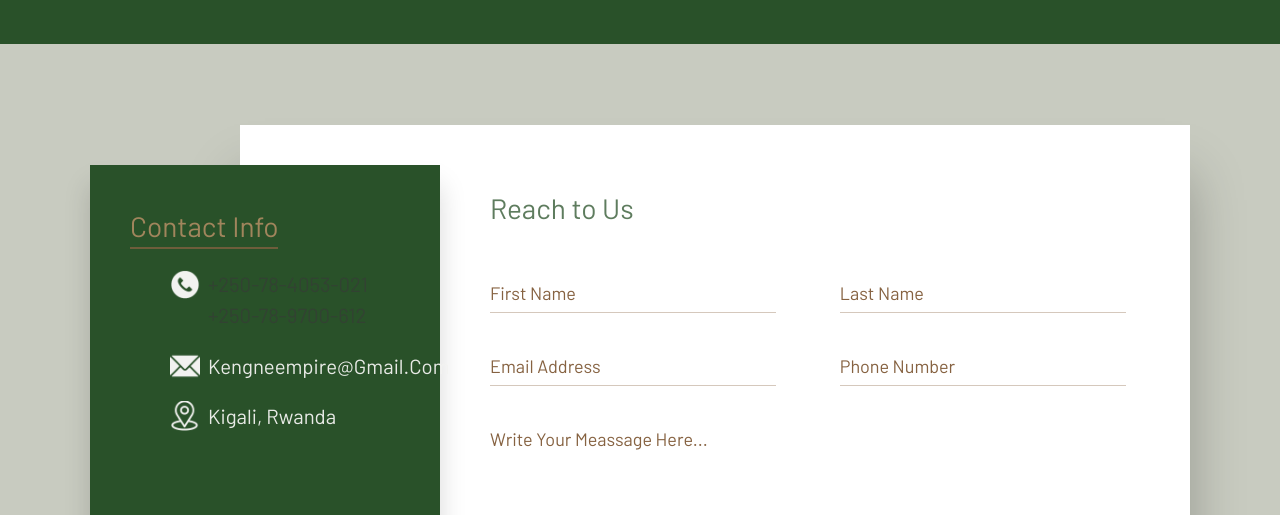
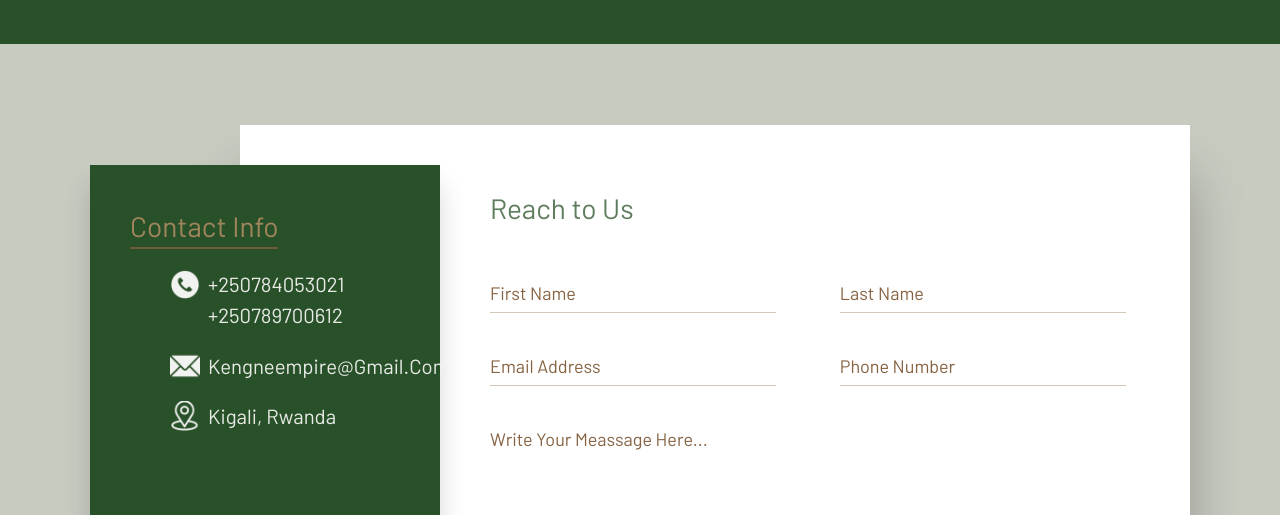
Before and after one commit to Bushaija/kawa, a plain HTML site: page contacts.html in a window 1280 px wide. Shown: the part 177-692 px from the top of the page. Drawn offline with nearby package versions, Linux system fonts and the light colour scheme; a web font is replaced by a local one.

Commit message:
Update contacts.html

```diff
--- a/contacts.html
+++ b/contacts.html
@@ -65,7 +65,7 @@
                     <ul class="info flow">
                         <li class="flex">
                             <span><img src="./icons/phone-w.png" alt="our phone number"></span>
-                            <span class="capitalize">+250-78-4053-021<br>+250-78-9700-612</span>
+                            <span class="capitalize text-light">+250784053021<br>+250789700612</span>
                         </li>
                         <li class="flex">
                             <span><img src="./icons/email.png" alt="our email"></span>
```
